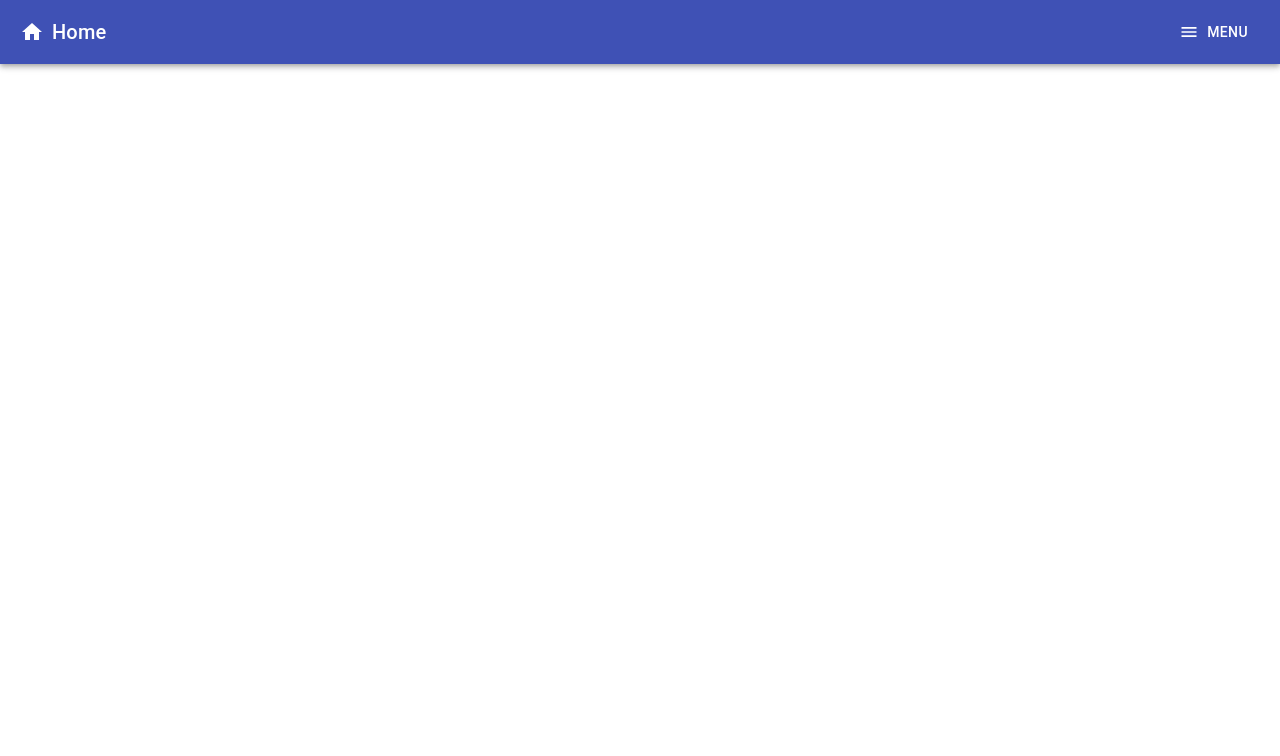
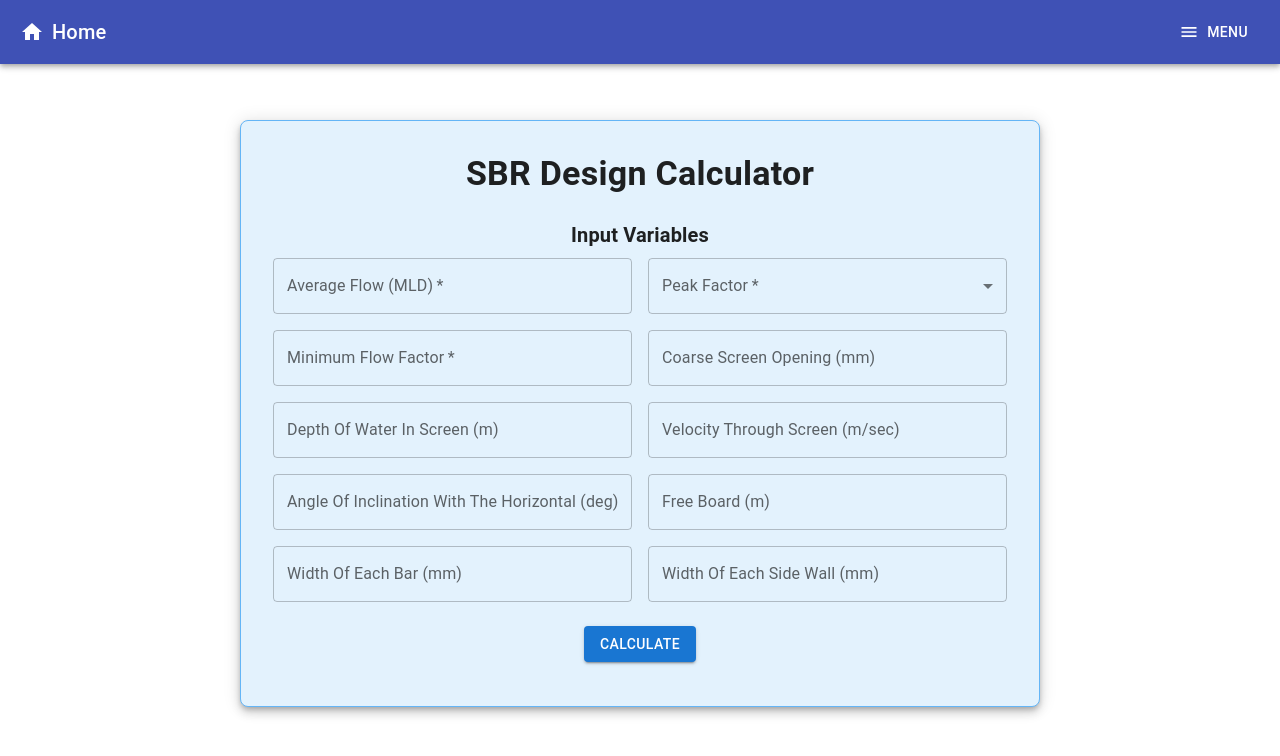
Before and after one commit to Yankyyyy/SBR-Design-Tool, a React (Create React App) app: page /SBR in a window 1280 px wide. Before the commit this address had no page. Shown: the top 756 px of the page. Built offline with nearby package versions, Linux system fonts and the light colour scheme.

Commit message:
refactor:SBR design calculator structure/UI added

```diff
--- a/src/App.js
+++ b/src/App.js
@@ -2,7 +2,7 @@
 import React from 'react';
 import { BrowserRouter as HashRouter, Routes, Route } from 'react-router-dom';
 import HomePage from './pages/Home';
-import CoarseScreen from './pages/CoarseScreen';
+import SBR from './pages/SBR';
 import NavBar from './components/NavBar';
 
 
@@ -13,7 +13,7 @@ const App = () => {
       <NavBar />
       <Routes>
         <Route path="/" element={<HomePage />} />
-        <Route path="/coarsescreen" element={<CoarseScreen />} />
+        <Route path="/SBR" element={<SBR />} />
       </Routes>
     </HashRouter>
   );
--- a/src/components/NavBar.js
+++ b/src/components/NavBar.js
@@ -43,11 +43,11 @@ const NavBar = () => {
           getContentAnchorEl={null}
           sx={{ mt: 1 }}
         >
-          <MenuItem component={Link} to="/coarsescreen" onClick={handleMenuClose}>
+          <MenuItem component={Link} to="/SBR" onClick={handleMenuClose}>
             <ListItemIcon>
               <BlurLinear fontSize="small" />
             </ListItemIcon>
-            Coarse Screen
+            SBR
           </MenuItem>
         </Menu>
       </Toolbar>
--- a/src/components/CoarseScreenDesignOutput.js
+++ b/src/components/SBRDesignOutput.js
@@ -2,7 +2,7 @@ import React from 'react';
 import { Typography, Button, Grid, Paper, Box } from '@mui/material';
 import ExportPDF from '../utils/ExportPDF'
 
-const CoarseScreenDesignOutput = ({ outputs }) => {
+const SBRDesignOutput = ({ outputs }) => {
 
   const handleClick = () => {
     ExportPDF('divToPrint')
@@ -70,7 +70,7 @@ const CoarseScreenDesignOutput = ({ outputs }) => {
             <Grid item xs={12} sm={6}>
               <Paper elevation={3} sx={{ p: 2 }}>
                 <Typography variant="body2">
-                Coarse Screen Opening (mm): <b>{outputs.coarseScreenOpeningMM}</b>
+                Coarse Screen Opening (mm): <b>{outputs.SBROpeningMM}</b>
                 </Typography>
               </Paper>
             </Grid>
@@ -245,4 +245,4 @@ const CoarseScreenDesignOutput = ({ outputs }) => {
   );
 };
 
-export default CoarseScreenDesignOutput;
+export default SBRDesignOutput;
--- a/src/components/CoarseScreenForm.js
+++ b/src/components/SBRForm.js
@@ -2,12 +2,12 @@ import React, { useState } from 'react';
 import { TextField, Button, Grid, Box, Typography, MenuItem, Select, FormControl, InputLabel } from '@mui/material';
 import PeakFactor from '../cpheeo/PeakFactor';
 
-const CoarseScreenForm = ({ onCalculate }) => {
+const SBRForm = ({ onCalculate }) => {
   const [inputs, setInputs] = useState({
     averageFlowMLD: '',
     peakFactor: '',
     minFlowFactor: '',
-    coarseScreenOpeningMM: '',
+    SBROpeningMM: '',
     depthOfWaterInScreenM: '',
     velocityThroughScreenMPerSec: '',
     angleOfInclinationWithTheHorizontalDeg: '',
@@ -34,8 +34,8 @@ const CoarseScreenForm = ({ onCalculate }) => {
     if (inputs.minFlowFactor && inputs.minFlowFactor <= 0) {
       errors.minFlowFactor = 'Minimum Flow Factor must be greater than 0';
     }
-    if (inputs.coarseScreenOpeningMM && inputs.coarseScreenOpeningMM <= 0) {
-      errors.coarseScreenOpeningMM = 'Coarse Screen Opening must be greater than 0';
+    if (inputs.SBROpeningMM && inputs.SBROpeningMM <= 0) {
+      errors.SBROpeningMM = 'Coarse Screen Opening must be greater than 0';
     }
     if (inputs.depthOfWaterInScreenM && inputs.depthOfWaterInScreenM <= 0) {
       errors.depthOfWaterInScreenM = 'Depth Of Water In Screen must be greater than 0';
@@ -133,12 +133,12 @@ const CoarseScreenForm = ({ onCalculate }) => {
           <TextField
             fullWidth
             label="Coarse Screen Opening (mm)"
-            name="coarseScreenOpeningMM"
+            name="SBROpeningMM"
             type="number"
-            value={inputs.coarseScreenOpeningMM}
+            value={inputs.SBROpeningMM}
             onChange={handleChange}
-            error={!!errors.coarseScreenOpeningMM}
-            helperText={errors.coarseScreenOpeningMM}
+            error={!!errors.SBROpeningMM}
+            helperText={errors.SBROpeningMM}
             sx={{
               '& .MuiInputBase-input': {
                 textAlign: 'center'
@@ -265,4 +265,4 @@ const CoarseScreenForm = ({ onCalculate }) => {
   );
 };
 
-export default CoarseScreenForm;
+export default SBRForm;
--- a/src/pages/CoarseScreen.js
+++ b/src/pages/SBR.js
@@ -1,15 +1,15 @@
 import React, { useState } from 'react';
-import CoarseScreenForm from '../components/CoarseScreenForm';
-import CoarseScreenDesignOutput from '../components/CoarseScreenDesignOutput';
-import { calculateCoarseScreenDesign } from '../utils/CoarseScreenCalculateDesign';
+import SBRForm from '../components/SBRForm';
+import SBRDesignOutput from '../components/SBRDesignOutput';
+import { calculateSBRDesign } from '../utils/SBRCalculateDesign';
 import { Container, CssBaseline, Typography, Paper, Box } from '@mui/material';
 import { blue } from '@mui/material/colors';
 
-const CoarseScreen = () => {
+const SBR = () => {
   const [outputs, setOutputs] = useState(null);
 
   const handleCalculate = (inputs) => {
-    const calculatedOutputs = calculateCoarseScreenDesign(inputs);
+    const calculatedOutputs = calculateSBRDesign(inputs);
     setOutputs(calculatedOutputs);
   };
 
@@ -42,14 +42,14 @@ const CoarseScreen = () => {
             variant="h4"
             gutterBottom
           >
-            <b>Coarse Screen Design Calculator</b>
+            <b>SBR Design Calculator</b>
           </Typography>
-          <CoarseScreenForm onCalculate={handleCalculate} />
-          {outputs && <CoarseScreenDesignOutput outputs={outputs} />}
+          <SBRForm onCalculate={handleCalculate} />
+          {outputs && <SBRDesignOutput outputs={outputs} />}
         </Paper>
       </Box>
     </Container>
   );
 };
 
-export default CoarseScreen;
+export default SBR;
--- a/src/utils/CoarseScreenCalculateDesign.js
+++ b/src/utils/SBRCalculateDesign.js
@@ -3,8 +3,8 @@ function degreesToRadians(degrees) {
 }
 
 
-export const calculateCoarseScreenDesign = (inputs) => {
-  const { averageFlowMLD, peakFactor, minFlowFactor, coarseScreenOpeningMM, depthOfWaterInScreenM, velocityThroughScreenMPerSec,
+export const calculateSBRDesign = (inputs) => {
+  const { averageFlowMLD, peakFactor, minFlowFactor, SBROpeningMM, depthOfWaterInScreenM, velocityThroughScreenMPerSec,
     angleOfInclinationWithTheHorizontalDeg, freeBoardM, widthOfEachBarMM, widthOfEachSideWallMM } = inputs;
   const angleOfInclinationWithTheHorizontalRad = degreesToRadians(angleOfInclinationWithTheHorizontalDeg)
   const averageFlowM3PerSec = ( averageFlowMLD * 1000 ) / ( 24 * 60 * 60 );
@@ -16,13 +16,13 @@ export const calculateCoarseScreenDesign = (inputs) => {
   const lengthOfTheScreenM = ( parseFloat(depthOfWaterInScreenM) + parseFloat(freeBoardM) ) / Math.sin(angleOfInclinationWithTheHorizontalRad);
   const verticalWidthOfOpeningM = parseFloat(verticalAreaOfTheScreenM2) / parseFloat(depthOfWaterInScreenM);
   const inclinedWidthOfTheOpeningM = parseFloat(areaOfTheScreenM2) / parseFloat(depthOfWaterInScreenM);
-  const numberOfOpenings = Math.ceil(( verticalWidthOfOpeningM * 1000 ) / coarseScreenOpeningMM);
+  const numberOfOpenings = Math.ceil(( verticalWidthOfOpeningM * 1000 ) / SBROpeningMM);
   const numberOfBars = numberOfOpenings - 1;
-  const widthOfTheScreenMM = ( parseFloat(numberOfOpenings) * parseFloat(coarseScreenOpeningMM) ) + ( parseFloat(numberOfBars) * parseFloat(widthOfEachBarMM) );
+  const widthOfTheScreenMM = ( parseFloat(numberOfOpenings) * parseFloat(SBROpeningMM) ) + ( parseFloat(numberOfBars) * parseFloat(widthOfEachBarMM) );
   const totalWidthOfChannelMM = parseFloat(widthOfTheScreenMM) + ( 2 * widthOfEachSideWallMM );
   const computedLengthOfTheScreenChannelM = 2 * ( 5 * verticalWidthOfOpeningM ) + ( ( parseFloat(depthOfWaterInScreenM) + parseFloat(freeBoardM) ) * ( 1 / Math.tan(angleOfInclinationWithTheHorizontalRad)));
   const approachVelocityInTheChannelMPerSec = parseFloat(peakFlowM3PerSec) / ( parseFloat(widthOfTheScreenMM) * parseFloat(depthOfWaterInScreenM) * 0.001 );
-  const computedVelocityThroughTheScreenMPerSec = parseFloat(peakFlowM3PerSec) / ( depthOfWaterInScreenM * coarseScreenOpeningMM * numberOfOpenings * 0.001);
+  const computedVelocityThroughTheScreenMPerSec = parseFloat(peakFlowM3PerSec) / ( depthOfWaterInScreenM * SBROpeningMM * numberOfOpenings * 0.001);
   const headLossWithoutCloggingM = 0.0729 * ( computedVelocityThroughTheScreenMPerSec**2 - approachVelocityInTheChannelMPerSec**2 );
   const velocityForHalfCloggedScreenMPerSec = 2 * computedVelocityThroughTheScreenMPerSec;
   const headLossWithHalfCloggingM = 0.0729 * ( velocityForHalfCloggedScreenMPerSec**2 - approachVelocityInTheChannelMPerSec**2 );
@@ -35,7 +35,7 @@ export const calculateCoarseScreenDesign = (inputs) => {
     peakFlowM3PerSec: peakFlowM3PerSec.toFixed(3),
     minFlowFactor,
     minFlowM3PerSec: minFlowM3PerSec.toFixed(3),
-    coarseScreenOpeningMM,
+    SBROpeningMM,
     depthOfWaterInScreenM,
     velocityThroughScreenMPerSec,
     areaOfTheScreenM2: areaOfTheScreenM2.toFixed(3),
```
